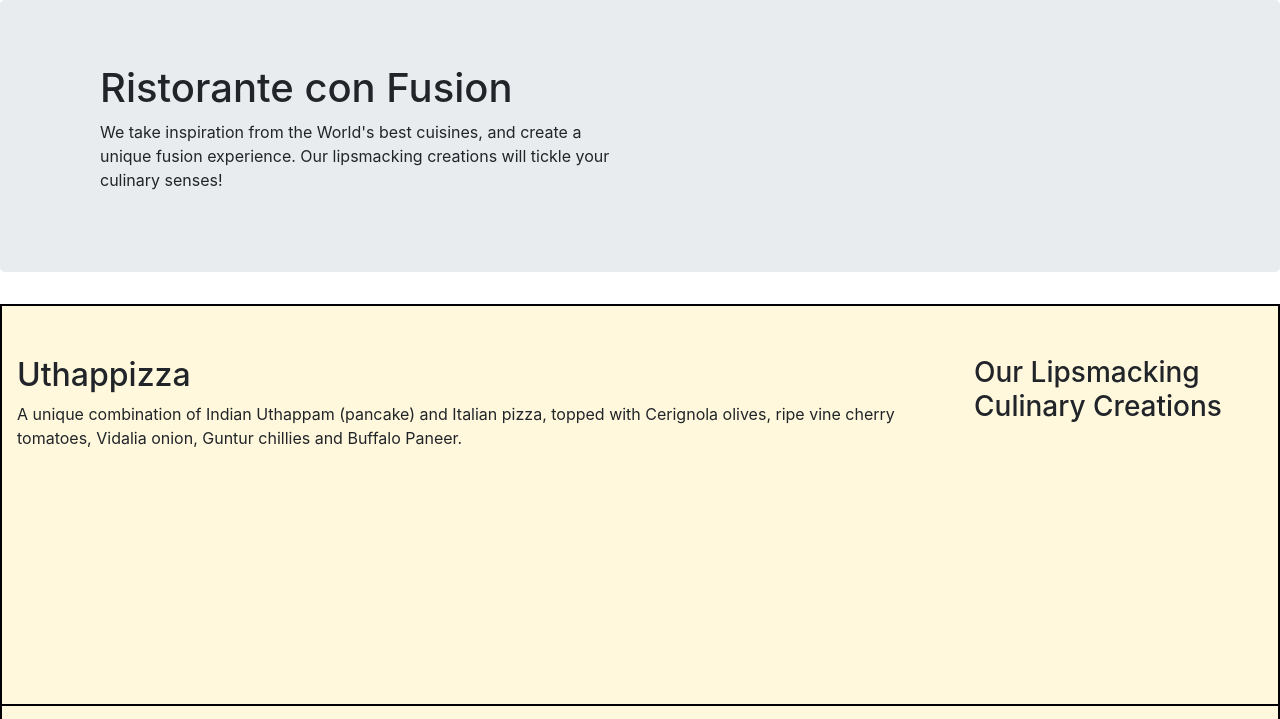
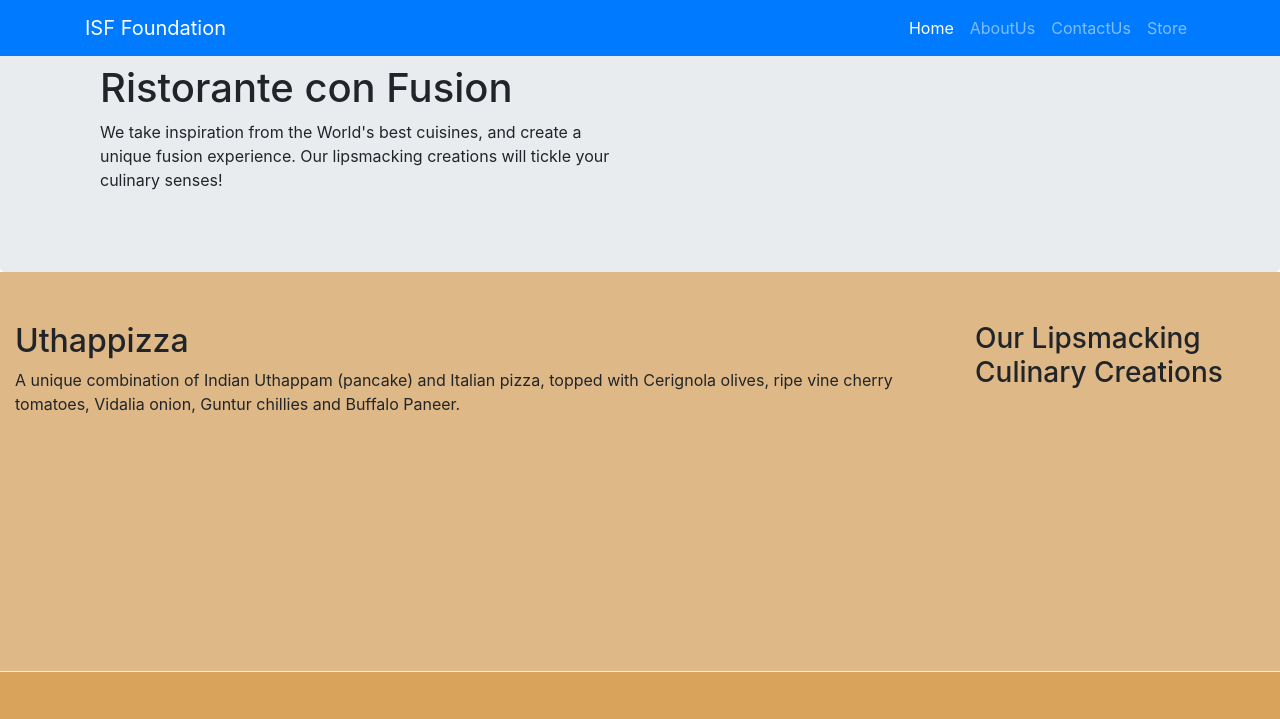
Before and after one commit to moh890/bootstrapCoursera, a website: page index.html in a window 1280 px wide. Shown: the top 719 px of the page. Drawn offline with nearby package versions, Linux system fonts and the light colour scheme.

Commit message:
navbar and colors in home

```diff
--- a/css/styles.css
+++ b/css/styles.css
@@ -3,23 +3,42 @@
     padding: 0px auto;
 }
 
-.row-content {
+.asd {
+    margin-bottom: 0px;
+}
+
+.row-content1,
+.row-content2,
+.row-content3 {
     margin: 0px;
     padding: 50px 0px 50px 0px;
     border-bottom: 1px ridge;
     min-height: 400px;
-    border: 1px solid black;
-    background-color: cornsilk;
+    /* border: 1px solid black; */
+    /* background-color: cornsilk; */
 }
 
 .footer {
     background-color: #D1C4E9;
     margin: 0px auto;
     padding: 20px 0px 20px 0px;
-    border: 1px solid blue;
+    /* border: 1px solid blue; */
 }
 
 .aa {
-    border: 1px solid black;
+    /* border: 1px solid black; */
     padding: 0;
+    margin-top: 0;
 }
+
+.row-content1 {
+    background-color: burlywood;
+}
+
+.row-content2 {
+    background-color: rgb(218, 163, 91);
+}
+
+.row-content3 {
+    background-color: rgb(207, 142, 57);
+}
--- a/index.html
+++ b/index.html
@@ -15,7 +15,26 @@
 
 <body>
 
-    <header class="jumbotron ">
+    <nav class="navbar navbar-dark navbar-light navbar-expand-sm  bg-primary fixed-top">
+        <div class="container">
+            <button type="button" class="navbar-toggler" data-toggle="collapse" data-target="#Navbar">
+                <span class="navbar-toggler-icon"></span>
+            </button>
+            <a href="#" class="navbar-brand">ISF Foundation</a>
+            <div class="collapse navbar-collapse" id="Navbar">
+                <ul class="navbar-nav ml-auto">
+                    <li class="nav-item active"><a href="#" class="nav-link">Home</a></li>
+                    <li class="nav-item"><a href="#" class="nav-link">AboutUs</a></li>
+                    <li class="nav-item"><a href="#" class="nav-link">ContactUs</a></li>
+                    <li class="nav-item"><a href="#" class="nav-link">Store</a></li>
+
+                </ul>
+            </div>
+
+        </div>
+    </nav>
+
+    <header class="jumbotron asd">
         <div class="container">
             <div class="row row-header">
                 <div class="col-12 col-sm-6">
@@ -29,7 +48,7 @@
     </header>
 
     <div class="container-fluid aa">
-        <div class="row row-content">
+        <div class="row row-content1">
             <div class="col-12 col-sm-4 order-sm-last col-md-3">
                 <h3>Our Lipsmacking Culinary Creations</h3>
             </div>
@@ -40,7 +59,7 @@
         </div>
 
 
-        <div class="row row-content">
+        <div class="row row-content2">
             <div class="col-12 col-sm-4 col-md-3">
                 <h3>This Month's Promotions</h3>
             </div>
@@ -50,7 +69,7 @@
             </div>
         </div>
 
-        <div class="row row-content">
+        <div class="row row-content3">
             <div class="col-12 col-sm-4 order-sm-last col-md-3">
                 <h3>Meet our Culinary Specialists</h3>
             </div>
```
